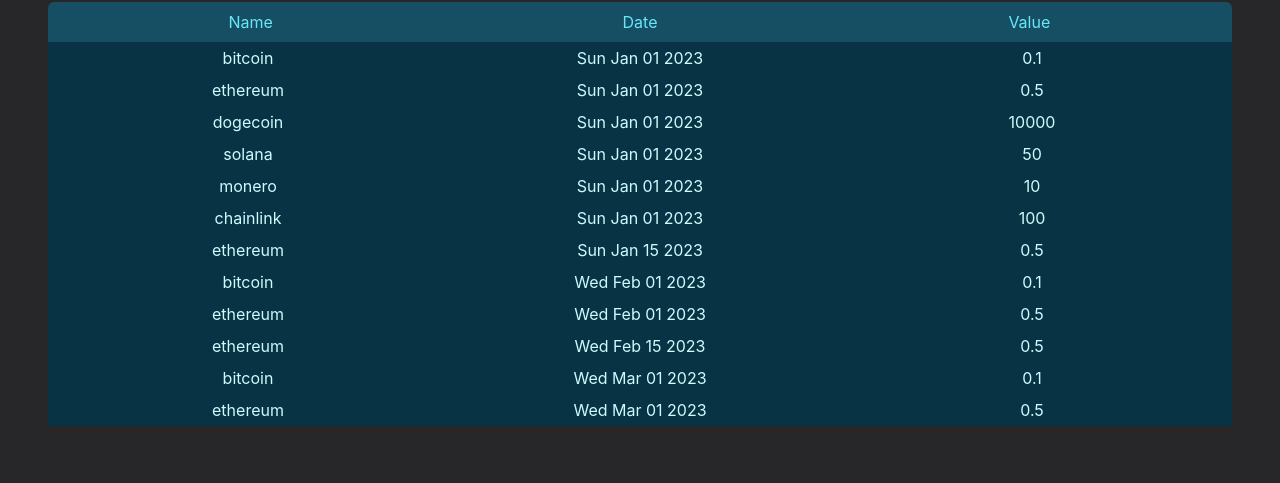
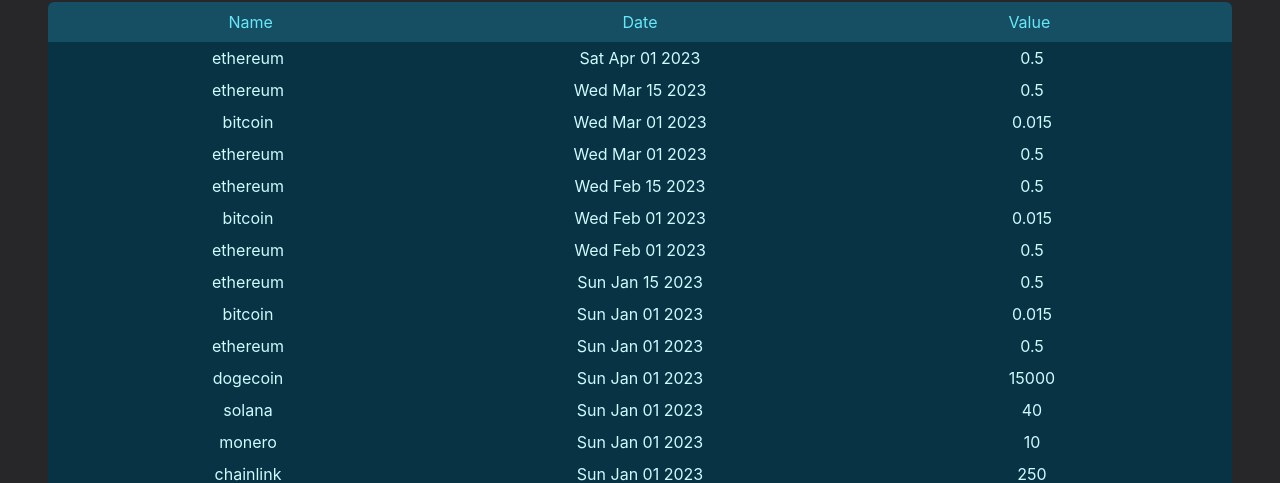
Before and after one commit to NathanaelRea/nathanaelrea.com, a React (Vite) app: page /c1 in a window 1280 px wide. Shown: the part 885-1368 px from the top of the page. Built offline with nearby package versions, Linux system fonts and the light colour scheme; no server answers.

Commit message:
fix pie chart outer radius

```diff
--- a/src/features/C1/data.ts
+++ b/src/features/C1/data.ts
@@ -32,9 +32,9 @@
     name: "bitcoin",
     percentTarget: 0.1,
     buyHistory: [
-      { value: 0.1, date: new Date("2023-01-01") },
-      { value: 0.1, date: new Date("2023-02-01") },
-      { value: 0.1, date: new Date("2023-03-01") },
+      { value: 0.015, date: new Date("2023-01-01") },
+      { value: 0.015, date: new Date("2023-02-01") },
+      { value: 0.015, date: new Date("2023-03-01") },
     ],
   },
   {
@@ -47,19 +47,21 @@
       { value: 0.5, date: new Date("2023-02-01") },
       { value: 0.5, date: new Date("2023-02-15") },
       { value: 0.5, date: new Date("2023-03-01") },
+      { value: 0.5, date: new Date("2023-03-15") },
+      { value: 0.5, date: new Date("2023-04-01") },
     ],
   },
   {
     symbol: "DOGE",
     name: "dogecoin",
     percentTarget: 0.1,
-    buyHistory: [{ value: 10_000, date: new Date("2023-01-01") }],
+    buyHistory: [{ value: 15_000, date: new Date("2023-01-01") }],
   },
   {
     symbol: "SOL",
     name: "solana",
     percentTarget: 0.1,
-    buyHistory: [{ value: 50, date: new Date("2023-01-01") }],
+    buyHistory: [{ value: 40, date: new Date("2023-01-01") }],
   },
   {
     symbol: "XMR",
@@ -71,6 +73,6 @@
     symbol: "LINK",
     name: "chainlink",
     percentTarget: 0.1,
-    buyHistory: [{ value: 100, date: new Date("2023-01-01") }],
+    buyHistory: [{ value: 250, date: new Date("2023-01-01") }],
   },
 ];
--- a/src/features/C1/index.tsx
+++ b/src/features/C1/index.tsx
@@ -68,6 +68,10 @@
   totalValue: number;
 };
 
+type TargetPercent = {
+  [key: string]: number;
+};
+
 type FlatTransactions = { date: Date; value: number; name: string };
 
 function Gain(value: number, cost: number) {
@@ -79,6 +83,11 @@
 
 export function Body() {
   const [portfolio, setPortfolio] = useState(defaultData);
+
+  const targetPercent = portfolio.reduce((acc: TargetPercent, val) => {
+    acc[val.symbol] = val.percentTarget;
+    return acc;
+  }, {});
 
   const marketHistories = useQueries({
     queries: portfolio.map((item) => ({
@@ -182,7 +191,7 @@
         } as FlatTransactions;
       })
     )
-    .sort((a, b) => a.date.getTime() - b.date.getTime());
+    .sort((a, b) => b.date.getTime() - a.date.getTime());
 
   return (
     <div className="flex justify-center w-full">
@@ -216,7 +225,11 @@
           </IndicatorSm>
         </div>
         <div className="bg-gray-700 rounded-md p-2 aspect-square self-center">
-          {isLoading ? <Loading /> : <PieChart data={pieChartData} />}
+          {isLoading ? (
+            <Loading />
+          ) : (
+            <PieChart data={pieChartData} targetPercent={targetPercent} />
+          )}
         </div>
         <div className="bg-gray-800 font-bold text-xl p-2 rounded-md col-span-2">
           {isLoading ? <Loading /> : <TimeSeriesChart data={timeSeriesData} />}
@@ -381,6 +394,7 @@
   const chartRef = useRef<SVGSVGElement>(null);
   const [highlighted, setHighlighted] = useState<number | null>(null);
   const { dimensions } = useBoundingRect(chartRef);
+  const margin = 10;
 
   const handleMouseOver = useCallback(
     (event: MouseEvent) => {
@@ -405,12 +419,12 @@
     const xScale = d3
       .scaleTime()
       .domain(d3.extent(data, (d) => d.date) as [Date, Date])
-      .range([0, dimensions.width]);
+      .range([margin, dimensions.width - margin]);
 
     const yScale = d3
       .scaleLinear()
       .domain([0, d3.max(data, (d) => d.value) || 0])
-      .range([dimensions.height, 0]);
+      .range([dimensions.height - margin, margin]);
 
     const line = d3
       .line<TimeSeriesData>()
@@ -474,12 +488,19 @@
 
 type Data = { label: string; value: number };
 
-function PieChart({ data }: { data: Data[] }) {
+function PieChart({
+  data,
+  targetPercent,
+}: {
+  data: Data[];
+  targetPercent: TargetPercent;
+}) {
   const chartRef = useRef<SVGSVGElement>(null);
   const [highlighted, setHighlighted] = useState<number | null>(null);
   const { dimensions } = useBoundingRect(chartRef);
 
   const maxDiameter = Math.min(dimensions.height, dimensions.width);
+  const innerRadius = maxDiameter / 4.5;
   const minRadius = maxDiameter / 4;
   const maxRadius = maxDiameter / 2.25;
   const radiusDelta = maxRadius - minRadius;
@@ -498,6 +519,12 @@
     [setHighlighted]
   );
 
+  function calculateWeight(target: number, actual: number) {
+    if (actual == 0) return 0;
+    const weight = (actual - target) / actual;
+    return (Math.min(Math.max(weight, -1), 1) + 1) / 2;
+  }
+
   useEffect(() => {
     if (chartRef.current == null || data == undefined) return;
 
@@ -510,8 +537,13 @@
 
     const arc = d3
       .arc<d3.PieArcDatum<Data>>()
-      .innerRadius(minRadius)
-      .outerRadius((d) => minRadius + (radiusDelta * (d.index + 1)) / 6);
+      .innerRadius(innerRadius)
+      .outerRadius(
+        (d) =>
+          minRadius +
+          radiusDelta *
+            calculateWeight(targetPercent[d.data.label], d.data.value)
+      );
 
     const color = d3.scaleOrdinal<string, string>(d3.schemeDark2);
     const getHighlightedColor = (d: d3.PieArcDatum<Data>, index: number) => {
@@ -556,7 +588,8 @@
         >
           <div className="text-center">
             <div>{curData.label}</div>
-            <div>{pFmt1.format(curData.value)}</div>
+            <div>A: {pFmt1.format(curData.value)}</div>
+            <div>T: {pFmt1.format(targetPercent[curData.label])}</div>
           </div>
         </div>
       )}
```
